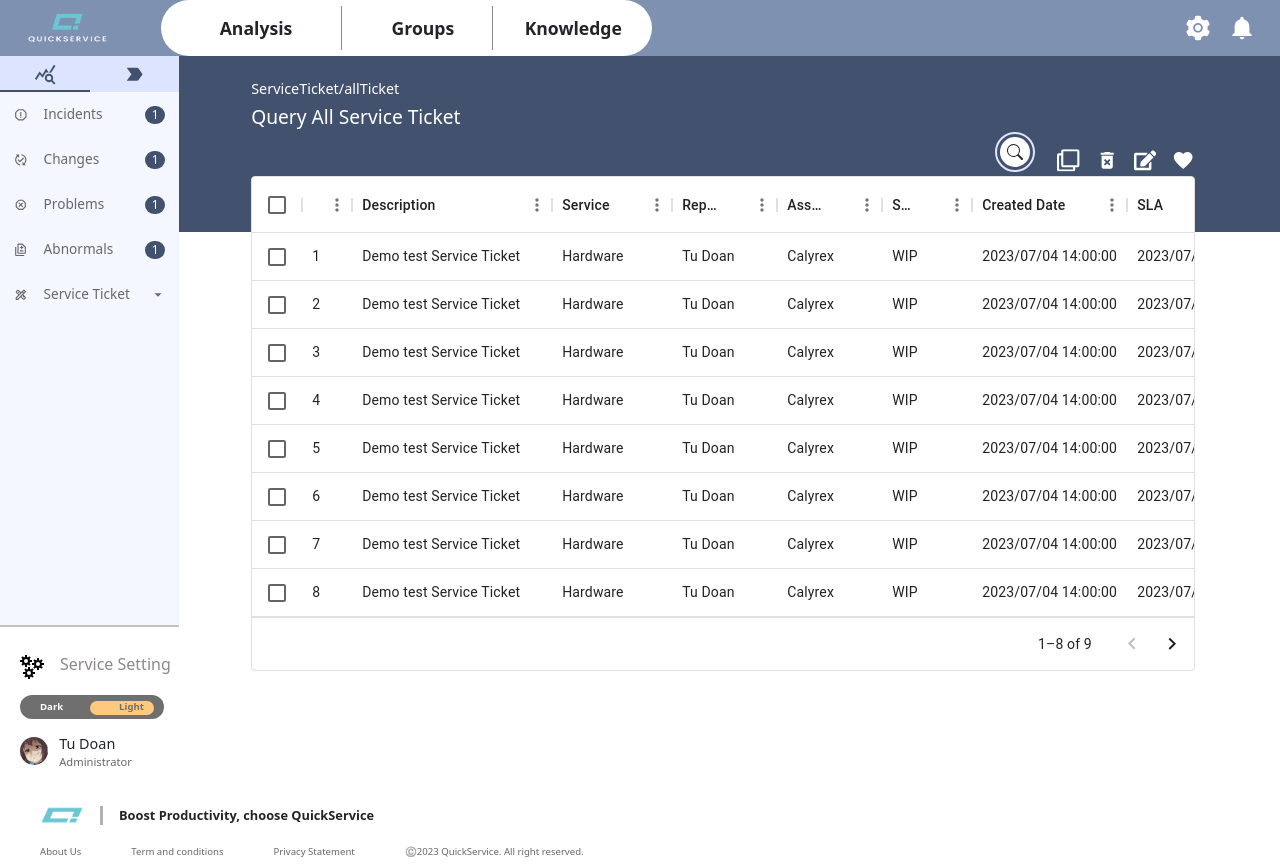
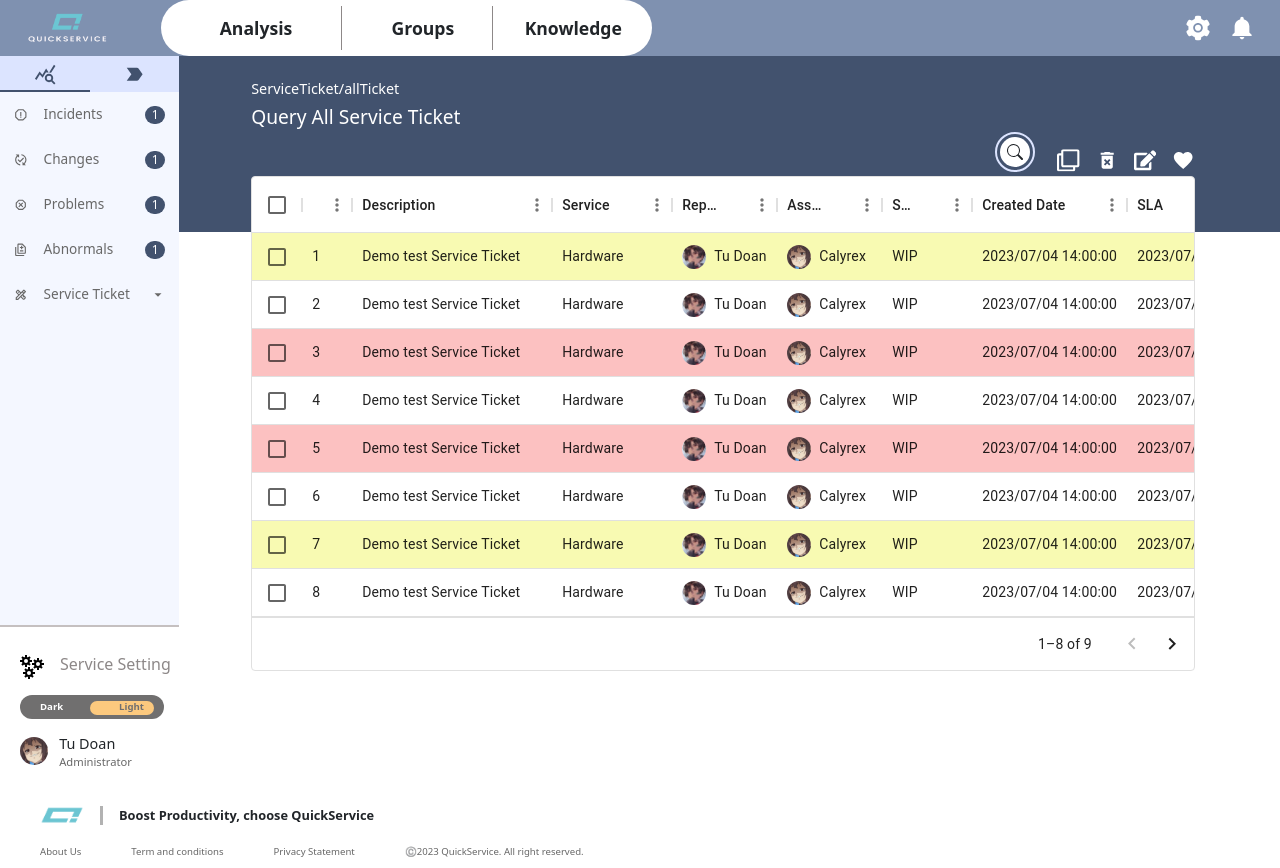
Before and after one commit to iamduscminh/ISMS-Project, a React (Vite) app in the folder ReactApp/isms-app/: page /admin in a window 1280 px wide. Built offline with nearby package versions, Linux system fonts and the light colour scheme.

Commit message:
Complete Admin List Ticket UI

```diff
--- a/ReactApp/isms-app/src/assets/images/index.jsx
+++ b/ReactApp/isms-app/src/assets/images/index.jsx
@@ -5,6 +5,7 @@ import IllusForm from './illusForm.png';
 import Wallpaper from './wallpaper2.png';
 import Avatar from './avatar.png';
 import Avatar2 from './avatar2.png';
+import Avatar3 from './avatar3.png';
 
 const image = {
   shortLogo: ShortLogo,
@@ -14,6 +15,7 @@ const image = {
   wallpaper: Wallpaper,
   avatar: Avatar,
   avatar2: Avatar2,
+  avatar3: Avatar3,
 };
 
 export default image;
--- a/ReactApp/isms-app/src/components/Layout/CustomLayout/Sidebar/index.jsx
+++ b/ReactApp/isms-app/src/components/Layout/CustomLayout/Sidebar/index.jsx
@@ -12,10 +12,9 @@ import { SidebarData } from "./SideBarData";
 import { IconContext } from "react-icons/lib";
 import { FiArrowRightCircle } from "react-icons/fi";
 import { BsArrowRightCircle } from "react-icons/bs";
-import { MdQueryStats, MdOutlineLabelImportant } from 'react-icons/md';
+import { MdQueryStats, MdOutlineLabelImportant } from "react-icons/md";
 import SubMenu from "./SubMenu";
 import Tippy from "@tippyjs/react";
-
 
 const Nav = styled.div`
   background: #15171c;
@@ -37,7 +36,7 @@ const NavIcon = styled(Link)`
 `;
 
 const SidebarNav = styled.nav`
-  background: #F4F7FF;
+  background: #f4f7ff;
   width: 100%;
   height: 50vh;
   display: flex;
@@ -53,34 +52,42 @@ const SidebarOver = styled.div`
   flex-grow: 0;
   flex-shrink: 0;
   width: 14%;
-  background: #F4F7FF;
-  display:flex;
+  background: #f4f7ff;
+  display: flex;
   flex-direction: column;
-`
+`;
 
 const TabSelect = styled.div`
   position: absolute;
   width: 50%;
   height: 2.5px;
-  background: #42526E;
-  left: ${({ queryTab }) => (queryTab ? '0' : '50%')};
+  background: #42526e;
+  left: ${({ queryTab }) => (queryTab ? "0" : "50%")};
   bottom: 0;
   transition: 350ms;
-`
+`;
 function Sidebar() {
+  const [profile, setProfile] = useState(false);
+
   const [sidebar, setSidebar] = useState(false);
   const [queryTab, setQueryTab] = useState(true);
   const showQueryTab = (queryCondition) => {
     setQueryTab(queryCondition);
-  }
+  };
 
   return (
     <SidebarOver>
       <div className="w-full h-[5%] flex relative bg-[#DCE4FF]">
-        <div className="h-[full] w-[50%] flex justify-center items-center text-[#42526E] text-[1.4rem] cursor-pointer" onClick={() => showQueryTab(true)}>
+        <div
+          className="h-[full] w-[50%] flex justify-center items-center text-[#42526E] text-[1.4rem] cursor-pointer"
+          onClick={() => showQueryTab(true)}
+        >
           <MdQueryStats />
         </div>
-        <div className="h-[full] w-[50%] flex justify-center items-center text-[#42526E] text-[1.4rem] cursor-pointer" onClick={() => showQueryTab(false)}>
+        <div
+          className="h-[full] w-[50%] flex justify-center items-center text-[#42526E] text-[1.4rem] cursor-pointer"
+          onClick={() => showQueryTab(false)}
+        >
           <MdOutlineLabelImportant />
         </div>
         <TabSelect queryTab={queryTab} />
@@ -106,8 +113,8 @@ function Sidebar() {
           <label htmlFor="switcher"></label>
         </span>
 
-        <div className="w-full h-[35%] flex justify-start items-center mt-[0.5rem] cursor-pointer">
-          <div className="w-[1.75rem] h-[1.75rem rounded-full overflow-hidden">
+        <div onClick={(e)=>setProfile(!profile)} className="w-full h-[35%] flex justify-start items-center mt-[0.5rem] cursor-pointer relative">
+          <div className="w-[1.75rem] h-[1.75rem] rounded-full overflow-hidden">
             <img
               className="w-full h-full object-cover object-center"
               src={image.avatar2}
@@ -125,8 +132,12 @@ function Sidebar() {
               </span>
             </div>
           </div>
+
+         {profile && <div className="border-2 text-[#42526E] font-medium text-[1rem]  shadow-md flex flex-col absolute bottom-0 right-0 w-[8rem] translate-x-[100%] bg-[#ffffff] z-[9999] rounded-[5px]">
+              <div className="border-b-2 mt-[0.5rem]"><span className="ml-[1.25rem]">Profile</span></div>
+              <div className="mb-[0.5rem]"><span className="ml-[1.25rem]">Log out</span></div>
+          </div>}
         </div>
-
       </div>
     </SidebarOver>
   );
--- a/ReactApp/isms-app/src/pages/Admin/ListTicket/ListTicket.module.scss
+++ b/ReactApp/isms-app/src/pages/Admin/ListTicket/ListTicket.module.scss
@@ -28,3 +28,9 @@
         margin-top: 0;
     }
 }
+.rowRed{
+    background-color: #FCC1C1;
+}
+.rowYellow{
+    background-color: #F8FAB2;
+}
--- a/ReactApp/isms-app/src/pages/Admin/ListTicket/index.jsx
+++ b/ReactApp/isms-app/src/pages/Admin/ListTicket/index.jsx
@@ -11,6 +11,7 @@ import SearchResultItem from "../../../components/Elements/SearchResultItem";
 import Search from "./Search";
 import Menu from "@mui/material/Menu";
 import MenuItem from "@mui/material/MenuItem";
+import image from '../../../assets/images';
 
 
 const cx = classNames.bind(styles);
@@ -147,7 +148,8 @@ const ListTicket = () => {
       width: 105,
       renderCell: (params) => (
         <div style={{ display: "flex", alignItems: "center" }}>
-          <span>{params.value}</span>
+          <div className="w-[1.5rem] h-[1.5rem] rounded-full overflow-hidden"><img className="w-full h-full object-cover object-center" src={image.avatar3} alt="" /></div>
+          <div className="ml-[0.5rem]"><span>{params.value}</span></div>
         </div>
       ),
     },
@@ -157,7 +159,8 @@ const ListTicket = () => {
       width: 105,
       renderCell: (params) => (
         <div style={{ display: "flex", alignItems: "center" }}>
-          <span>{params.value}</span>
+          <div className="w-[1.5rem] h-[1.5rem] rounded-full overflow-hidden"><img className="w-full h-full object-cover object-center" src={image.avatar2} alt="" /></div>
+          <div className="ml-[0.5rem]"><span>{params.value}</span></div>
         </div>
       ),
     },
@@ -204,6 +207,18 @@ const ListTicket = () => {
   const handleLinkIssues = () => {
     console.log(selectedRow);
   };
+
+  const getColorClassName = (params) => {
+    const id = params.row.id
+    if (id == 5 || id ==3) {
+      return cx('rowRed'); // Lớp CSS tô màu đỏ
+    }
+    if(id == 1 || id ==7){
+      return cx('rowYellow'); // Lớp CSS tô màu vàng
+    }
+    return ''; // Không có lớp CSS tô màu
+  };
+
   return (
     <div>
       <div className="relative w-full h-[22vh] bg-[#42526E] pt-[1.5rem] pl-[4.5rem]">
@@ -245,7 +260,7 @@ const ListTicket = () => {
                   },
                 },
               }}
-
+              getRowClassName={getColorClassName}
               rowHeight={48}
               pageSizeOptions={[8]}
               checkboxSelection
```
Also changed, not shown: ReactApp/isms-app/src/assets/images/avatar3.png (added).
